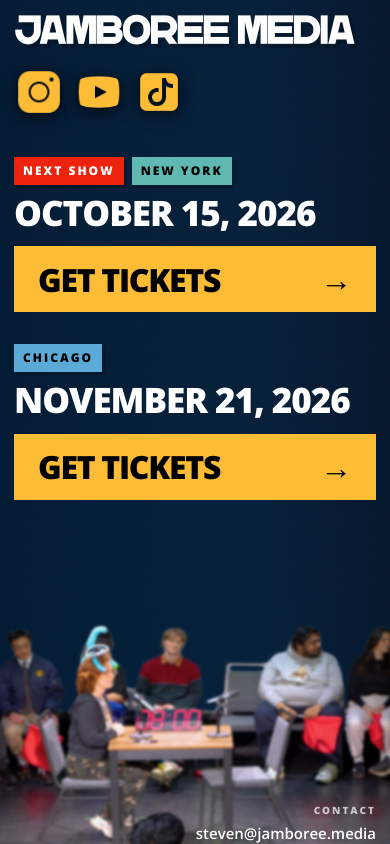
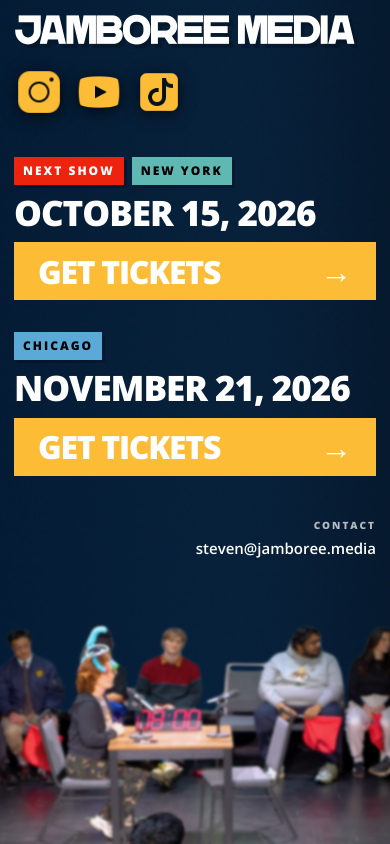
Before and after one commit to sarj21/jamboreemedia, a SvelteKit app: page / in a window 390 px wide. Built offline with nearby package versions, Linux system fonts and the light colour scheme.

Commit message:
fix bleed on desktop

```diff
--- a/src/app.css
+++ b/src/app.css
@@ -20,8 +20,9 @@
 html {
 	box-sizing: border-box;
 	width: 100%;
-	height: 100%;
+	min-height: 100%;
 	overflow-x: hidden;
+	background: #07213a;
 }
 
 *,
@@ -32,26 +33,26 @@
 
 body {
 	width: 100%;
-	height: 100%;
+	min-height: 100dvh;
 	margin: 0;
 	padding: 0;
-	min-height: 100dvh;
 	color: var(--white);
 	font-family: 'Open Sans', Arial, Helvetica, sans-serif;
-	overflow-x: hidden;
+	overflow: hidden;
 
 	background-color: #07213a;
+	background-image: url('/img/background.png');
+	background-size: cover;
+	background-position: center top;
+	background-repeat: no-repeat;
+	background-attachment: scroll;
 }
 
 .page {
+	position: relative;
 	width: 100%;
 	height: 100dvh;
-	background-color: #07213a;
-	background-image: url('/img/background.png');
-	background-size: cover;
-	background-position: center;
-	background-repeat: no-repeat;
-	background-attachment: fixed;
+	background: transparent;
 }
 
 .brand-title {
@@ -59,7 +60,11 @@
 }
 
 @media (max-width: 700px) {
+	body {
+		background-position: center top;
+	}
+
 	.page {
-		background-attachment: scroll;
+		min-height: 100dvh;
 	}
 }
--- a/src/routes/+page.svelte
+++ b/src/routes/+page.svelte
@@ -8,7 +8,7 @@
 	<title>Jamboree Media</title>
 </svelte:head>
 
-<main class="page flex min-h-dvh w-full flex-col p-[35px] text-white">
+<main class="page flex h-dvh w-full flex-col overflow-hidden px-[35px] py-[25px] text-white">
 	<header class="relative z-[2] w-full">
 		<h1
 			class="brand-title m-0 w-full max-w-full overflow-hidden text-[clamp(42px,9.2vw,148px)] leading-[0.85] font-normal tracking-[-0.045em] whitespace-nowrap uppercase text-shadow-[4px_4px_0_rgba(0,0,0,0.2)]"
@@ -50,13 +50,13 @@
 	</header>
 
 	<section
-		class="relative z-[3] mt-[clamp(36px,5vh,64px)] ml-auto flex w-full max-w-[850px] flex-col gap-10"
+		class="relative z-[3] mt-[clamp(28px,4vh,48px)] ml-auto flex w-full max-w-[850px] flex-col gap-[clamp(20px,3vh,40px)]"
 	>
 		{#each data.shows as show (show.date + show.ticketUrl)}
 			<div>
 				<div class="mb-3 flex flex-wrap items-center gap-2">
 					{#if show.isNext}
-						<span class="show-tag show-next"> Next Show </span>
+						<span class="show-tag show-next">Next Show</span>
 					{/if}
 
 					<span class="show-tag" style={`--city-color: ${show.cityColor}`}>
@@ -74,7 +74,7 @@
 					href={show.ticketUrl}
 					target="_blank"
 					rel="noopener noreferrer"
-					class="group relative mt-[18px] flex w-full items-center justify-between overflow-hidden bg-[var(--yellow)] px-6 py-[17px] text-[var(--black)] no-underline transition-transform duration-200 hover:-translate-x-2 hover:text-white"
+					class="group relative mt-[14px] flex w-full items-center justify-between overflow-hidden bg-[var(--yellow)] px-6 py-[13px] ..."
 				>
 					<span
 						class="absolute inset-0 translate-y-full bg-[var(--red)] transition-transform duration-250 group-hover:translate-y-0"
@@ -96,7 +96,7 @@
 		{/each}
 	</section>
 
-	<footer class="mt-auto flex justify-end pt-[50px] text-right text-[15px]">
+	<footer class="mt-auto flex w-full justify-end pt-[30px] text-right text-[15px]">
 		<div>
 			<span class="mb-1 block text-[10px] font-extrabold tracking-[2px] text-white/70 uppercase">
 				Contact
@@ -193,6 +193,11 @@
 			font-size: clamp(28px, 9vw, 52px);
 			letter-spacing: -0.03em;
 		}
+
+		footer {
+			margin-top: 2rem;
+			padding-top: 10px;
+		}
 	}
 
 	@media (max-width: 450px) {
```
